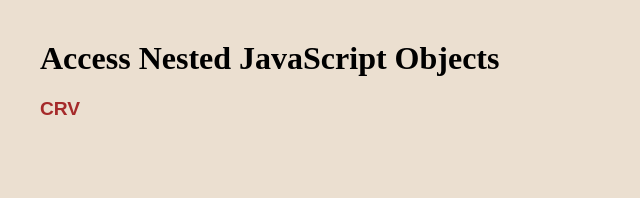
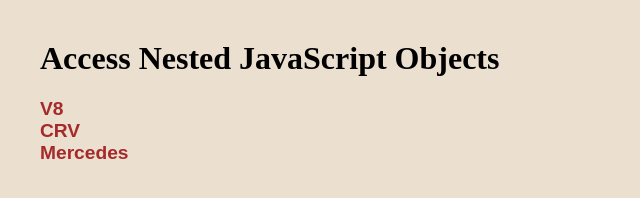
Before and after one commit to howtoproai/learn-js, a plain HTML site: page JavaScript-Loops/index.html in a window 1280 px wide. Shown: the top 198 px of the page, without its empty margins (0-640 px from the left). Drawn offline with Linux system fonts and the light colour scheme.

Commit message:
Access Nested JavaScript Objects

```diff
--- a/JavaScript-Loops/index.html
+++ b/JavaScript-Loops/index.html
@@ -9,16 +9,21 @@
   <h1>Access Nested JavaScript Objects</h1>
   <p id="demo"></p>
  <script>
+  let x = "";
  const myObj ={
   "name":"aleem",
   "age": 32,
   "cars":{
-    "toyota":"V8",
-    "Honda":"CRV",
-    "Mercidise":"Amj"
+    "car1":"V8",
+    "car2":"CRV",
+    "car3":"Amj"
   }
  }
- document.getElementById('demo').innerHTML = myObj.cars.Honda;
+ myObj.cars.car3 = "Mercedes"
+ for (let i in myObj.cars){
+  x += myObj.cars[i] + "<br>"
+ }
+ document.getElementById('demo').innerHTML = x;
  </script>
 
 </body>
```
